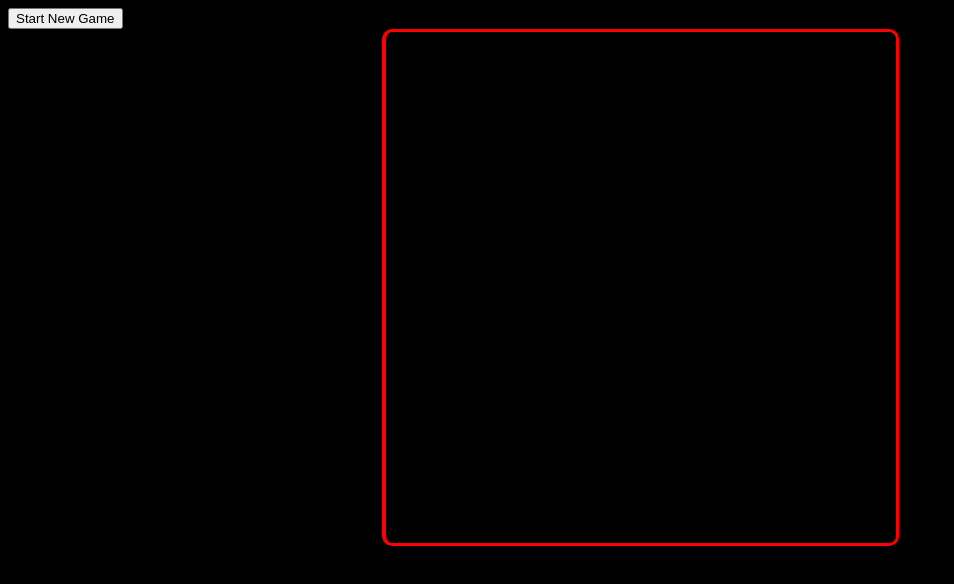
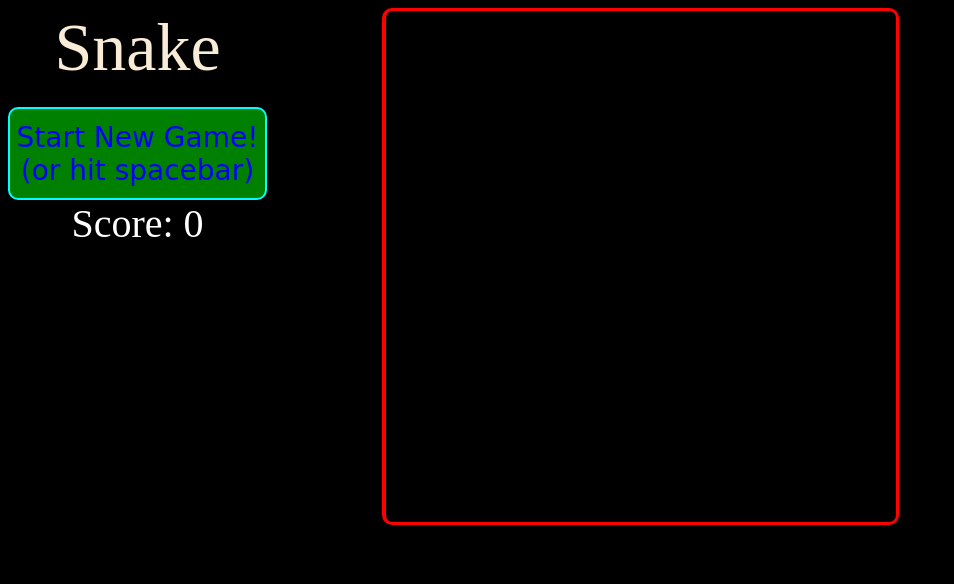
Before and after one commit to JosephBrianChambers/Snake, a plain HTML site: page index.html in a window 1280 px wide. Shown: the whole page, without its empty margins (0-954 px from the left). Drawn offline with nearby package versions, Linux system fonts and the light colour scheme.

Commit message:
add styling

```diff
--- a/board.js
+++ b/board.js
@@ -5,6 +5,7 @@
     this.grid  = this.createGrid();
     this.snake = new SnakeApp.Snake(this);
     this.apple = this.startingAppleCoord();
+    this.score = 1
 
   }
 
@@ -60,6 +61,7 @@
       $('div.apple').removeClass('apple');
       this.apple = this.replaceApple();
       segs.unshift(newHeadCoord);
+      this.score++
     } else {
       var oldSnakeTail = segs.pop();
       segs.unshift(newHeadCoord);
--- a/index.html
+++ b/index.html
@@ -15,7 +15,24 @@
   </head>
 
   <body>
-		<button id="new-game-btn">Start New Game</button>
-		<div class="grid-div"></div>
+    <div class="col-1">
+  		<div class="title">
+        <span class="title-text">Snake</span>
+      </div>
+
+      <button id="new-game-btn">
+        Start New Game!<br><span class="sub-text">(or hit spacebar)</span>
+      </button>
+
+      <div class="score">
+        <span class="score-text">Score:
+          <span class="score-value">0</span>
+        </span>
+      </div>
+    </div>
+
+    <div class="col-2">
+  		<div class="grid-div"></div>
+    </div>
 	</body>
 </html>
--- a/snake_ui.js
+++ b/snake_ui.js
@@ -3,16 +3,14 @@
 
 
   $(document).ready(function () {
-
-
-
     $('#new-game-btn').on('click', function () {
+      $('.grid-div').html("")
       window.SnakeAppGame = new SnakeApp.View($('.grid-div'));
       window.SnakeAppGame.start();
     });
 
     $(document).on('keydown', function (event) {
-      console.log(event.keyCode)
+      if (event.keyCode === 32) {$('#new-game-btn').trigger('click')}
       window.SnakeAppGame.handleKeyEvent(event.keyCode)
     });
   });
--- a/style.css
+++ b/style.css
@@ -44,3 +44,50 @@ body {
   background-color: yellow;
   border-color: red;
 }
+
+#new-game-btn {
+  width: 259px;
+  height: 93px;
+  border-style: solid;
+  border-radius: 10px;
+  border-color: cyan;
+  font-size: 28px;
+  color: blue;
+  font-family: cursive;
+  margin-top: 20px;
+  background: green;
+  margin-right: auto;
+  margin-left: auto;
+  display: block;
+}
+
+.score {
+  color: white;
+  font-size: 40px;
+  margin-left: auto;
+  margin-right: auto;
+  width: 163px;
+}
+
+.sub-test {
+  font-size: 20px;
+}
+
+.title {
+  color: antiquewhite;
+  font-size: 68px;
+  text-align: center;
+}
+
+.col-1 {
+  text-align: center;
+  position: absolute;
+}
+
+.col-2 {
+  display: block;
+  margin-left: auto;
+  margin-right: auto;
+  margin-top: auto;
+  margin-bottom: auto;
+}
--- a/view.js
+++ b/view.js
@@ -66,7 +66,7 @@
 
   View.prototype.start = function () {
 
-    this.timerId = setInterval(this.step.bind(this) ,200);
+    this.timerId = setInterval(this.step.bind(this) ,100);
   }
 
   View.prototype.step = function () {
@@ -75,8 +75,9 @@
     if (this.board.snake.isValidMove()) {
       this.board.moveSnake();
       this.boardRender();
+      $('span.score-value').html(this.board.score)
     } else {
-      alert("Game Over");
+      alert("Game Over!  Your Score: " + this.board.score);
       clearInterval(this.timerId);
     }
 
```
